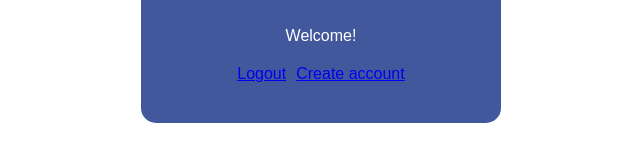
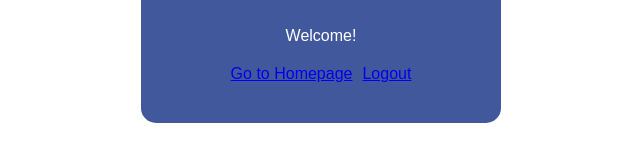
Before and after one commit to ritzlee/capstone-project, a plain HTML site: page capstone project/dashboard.html in a window 1280 px wide. Shown: the part 403-564 px from the top of the page, 319-959 px from the left. Drawn offline with Linux system fonts and the light colour scheme.

Commit message:
Auto-commit: Agent tool execution

```diff
--- a/capstone project/dashboard.html
+++ b/capstone project/dashboard.html
@@ -13,8 +13,8 @@
             <h2>Dashboard</h2>
             <p id="welcomeText" style="color:white">Welcome!</p>
             <div style="margin-top:20px; display:flex; gap:10px; justify-content:center">
+                <a href="homepage.html" class="options-link">Go to Homepage</a>
                 <a href="index.html" class="options-link">Logout</a>
-                <a href="signup.html" class="options-link">Create account</a>
             </div>
         </div>
     </div>
```
